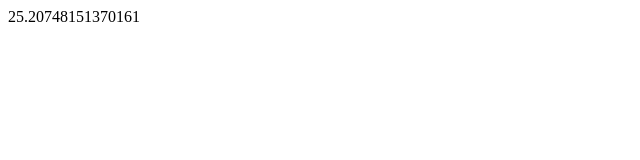
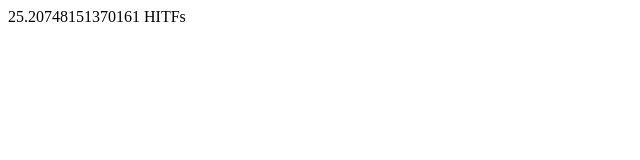
Before and after one commit to swrtgang/swrtgang.github.io, a plain HTML site: page time/index.html in a window 1280 px wide. Shown: the full height of the page, 0-640 px from the left. Drawn offline with Linux system fonts and the light colour scheme.

Commit message:
Update index.html

```diff
--- a/time/index.html
+++ b/time/index.html
@@ -8,7 +8,8 @@
     var today = new Date();
     var normalTime = (today.getHours() * 60 * 60) + (today.getMinutes() * 60) + today.getSeconds()
     var swrtTime = normalTime / 2299;
-    document.getElementById("timeP").innerHTML = swrtTime;
+    var time = swrtTime.toString() + " HITFs";
+    document.getElementById("timeP").innerHTML = time;
     </script>
   </body>
 </html>
```
